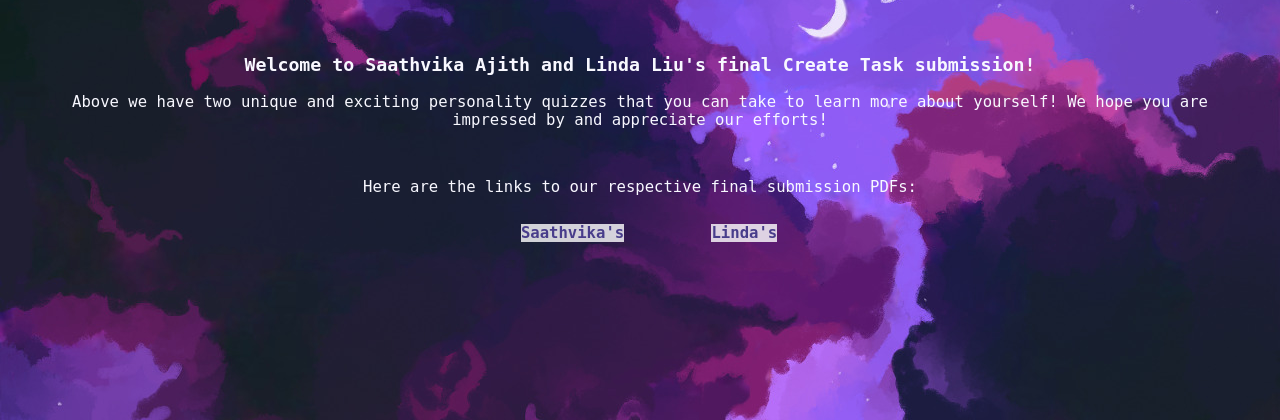
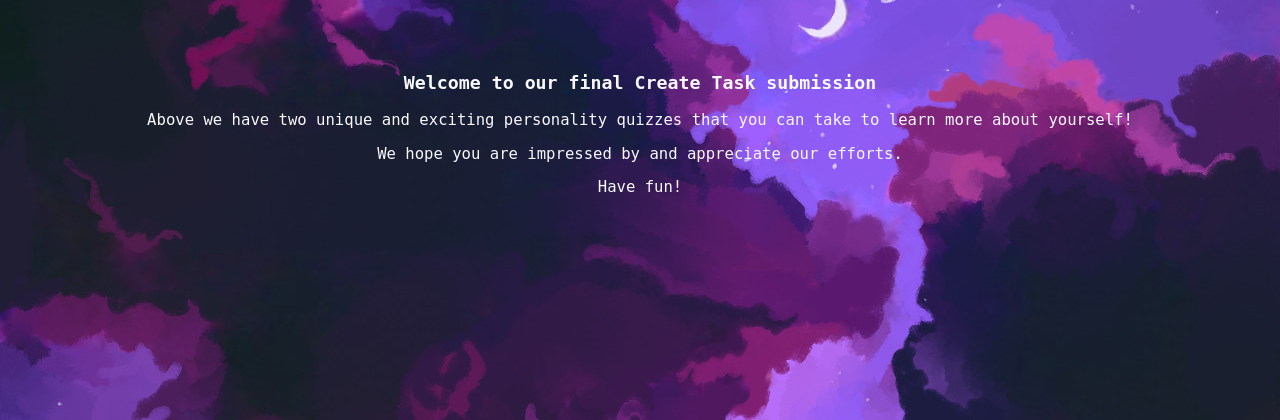
Before and after one commit to LindaLiu1202/create_task_quiz, a Flask app: page / in a window 1280 px wide. Shown: the part 380-800 px from the top of the page. Run offline with Flask 2, Linux system fonts and the light colour scheme; lists and menus that the app fills with data are empty.

Commit message:
organization

```diff
--- a/templates/index.html
+++ b/templates/index.html
@@ -165,18 +165,11 @@
 </table>
 <!--  Description  -->
 <div style="color: ghostwhite; font-size: larger">
-    <br><br>
-    <h3>Welcome to Saathvika Ajith and Linda Liu's final Create Task submission!</h3>
-    <p>Above we have two unique and exciting personality quizzes that you can take to learn more about yourself! We hope you are impressed by and appreciate our efforts!</p>
-    <br>
-   <!--  Links  -->
-    <p>Here are the links to our respective final submission PDFs:</p>
-    <table style="width: 30%; text-align: center; margin-top: -1%">
-        <tr>
-            <th><p><a href="https://docs.google.com/document/d/1WRi-yBh7VTLPOO3IMxCNii_9lWA25RnRY-4wuVBnDTc/edit?usp=sharing">Saathvika's</a></p></th>
-            <th><p><a href="https://docs.google.com/document/d/1m92sSlUqarKFGHx9JPQZ0St1_FGLP7wFX8QSrxCalBk/edit?usp=sharing">Linda's</a></p></th>
-        </tr>
-    </table>
+    <br><br><br>
+    <h3>Welcome to our final Create Task submission</h3>
+    <p>Above we have two unique and exciting personality quizzes that you can take to learn more about yourself!</p>
+    <p>We hope you are impressed by and appreciate our efforts.</p>
+    <p>Have fun!</p>
 </div>
 </center>
 </body>
```
